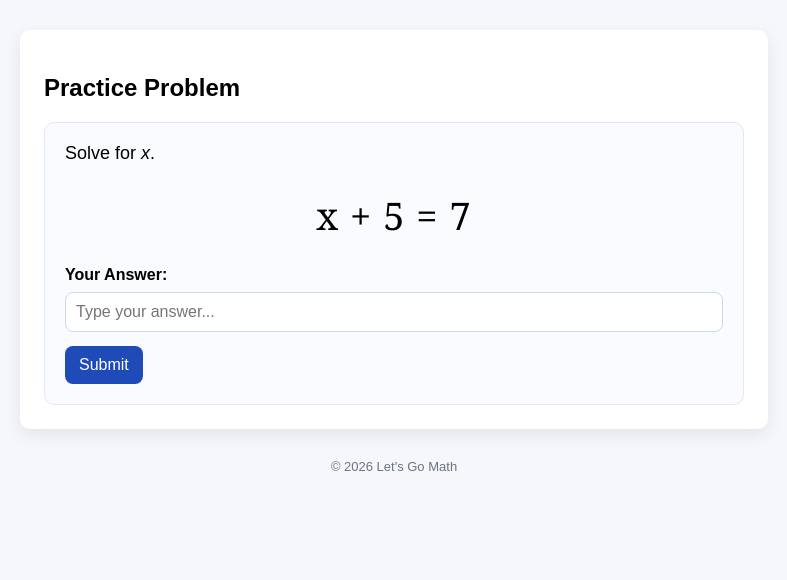
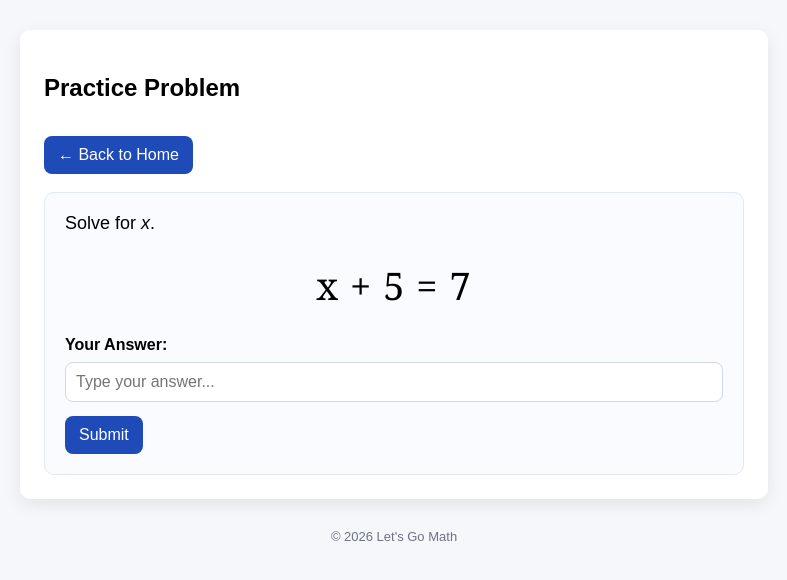
Before and after one commit to LucasDeutsch11/Let-s-Go-Math-, a Flask app: page /practice in a window 1280 px wide. Shown: the part 86-666 px from the top of the page, without its empty margins (246-1033 px from the left). Run offline with Flask 3, Linux system fonts and the light colour scheme.

Commit message:
Add Home Screen Option

```diff
--- a/templates/index.html
+++ b/templates/index.html
@@ -113,6 +113,9 @@
     </header>
     <main class="container">
         <h2>Practice Problem</h2>
+        <form action="/" method="GET">
+            <button type="submit">&larr; Back to Home</button>
+        </form>
         <div class="problem-box">
             <div class="instruction">
                 {{ instruction }} <em>{{ variable }}</em>.
```
